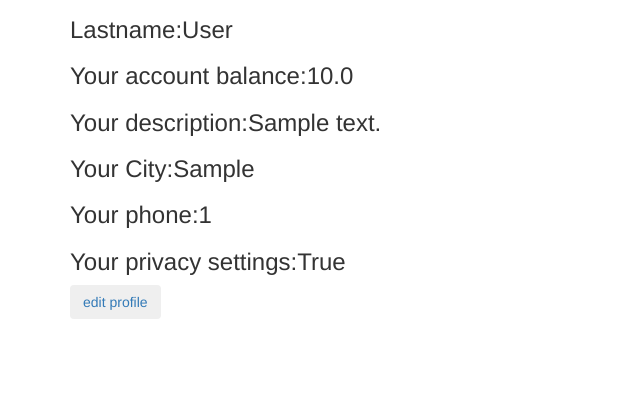
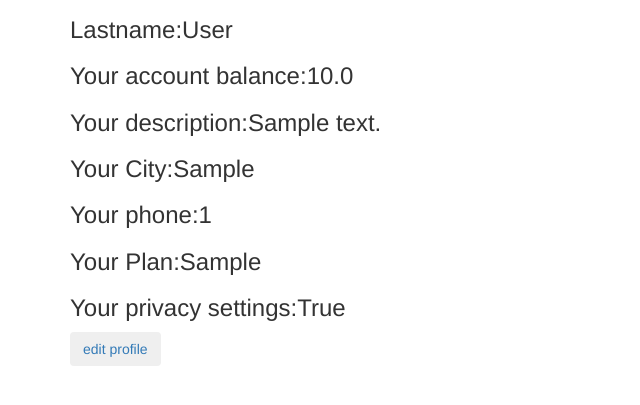
Before and after one commit to profawxhawk/FCS_project_, a Django app: page /profilepage/ in a window 1280 px wide. Shown: the part 294-699 px from the top of the page, without its empty margins (0-640 px from the left). Run offline with Django 3.2, Linux system fonts and the light colour scheme; a user stored in the database is signed in; tables that the repository leaves empty hold one stand-in row (values such as "Sample post"); some libraries are stand-ins or nearby versions.

Commit message:
premium user done

```diff
--- a/fcs_project/fcs_project/urls.py
+++ b/fcs_project/fcs_project/urls.py
@@ -24,12 +24,12 @@ urlpatterns = [
     path('add_friend/(?P<pk>\d+)',user_views.add_friend,name='add_friend'),
     path('change_password/',user_views.changepass,name='change_password'),
     path('upgrade/',user_views.upgrade,name='upgrade'),
-    path('silver_plan/',user_views.silver_plan,name='silver_plan'),
-    path('gold_plan/',user_views.gold_plan,name='gold_plan'),
+    path('silver_plan/',user_views.silver_plan,name='Silver_plan'),
+    path('gold_plan/',user_views.gold_plan,name='Gold_plan'),
     path('get_silver/',user_views.get_silver,name='get_silver'),
     path('get_gold/',user_views.get_gold,name='get_gold'),
     path('get_platinum/',user_views.get_platinum,name='get_platinum'),
-    path('platinum_plan/',user_views.platinum_plan,name='platinum_plan'),
+    path('platinum_plan/',user_views.platinum_plan,name='Platinum_plan'),
     path('editprofile/',user_views.editprofile,name='editprofile'),
     path('profilepage/',user_views.profilepage,name='profilepage'),
     path('options/',user_views.options,name='useroptions'),
--- a/fcs_project/templates/users/gold_plan.html
+++ b/fcs_project/templates/users/gold_plan.html
@@ -15,7 +15,6 @@
 	<div class="container">
 	Gold Plan<br><br>
 	Current account balance: {{user.account_balance}}<br><br>
-	{{user.premium_user}}<br><br>
 	Balance after payment: {{ user.account_balance|add:"-100" }}<br><br>
 	{% if not user.premium_user %}
 	<button class="btn btn-outline-info" type="submit"><a href="{% url 'get_gold' %}">Proceed with payment</a></button>
--- a/fcs_project/templates/users/profilepage.html
+++ b/fcs_project/templates/users/profilepage.html
@@ -15,6 +15,7 @@
         <p><h3>Your description:{{user.userprofile.description}}</h3></p>
         <p><h3>Your City:{{user.userprofile.city}}</h3></p>
         <p><h3>Your phone:{{user.userprofile.phone}}</h3></p>
+        <p><h3>Your Plan:{{plan.0}}</h3></p>
         <p><h3>Your privacy settings:{{user.userprofile.privacy}}</h3></p>
         <button class="btn btn-outline-info" type="submit"><a href="{% url 'editprofile' %}">edit profile</a></button>
     </p>
--- a/fcs_project/templates/users/silver_plan.html
+++ b/fcs_project/templates/users/silver_plan.html
@@ -15,7 +15,6 @@
 	<div class="container">
 	Silver Plan<br><br>
 	Current account balance: {{user.account_balance}}<br><br>
-	{{user.premium_user}}<br><br>
 	Balance after payment: {{ user.account_balance|add:"-50" }}<br><br>
 	{% if not user.premium_user %}
 	<button class="btn btn-outline-info" type="submit"><a href="{% url 'get_silver' %}">Proceed with payment</a></button>
--- a/fcs_project/templates/users/successful_upgrade.html
+++ b/fcs_project/templates/users/successful_upgrade.html
@@ -4,6 +4,8 @@
 	<title></title>
 </head>
 <body>
-	Successfully Created
+	{{user.premium_user}}
+	Successfully Upgraded
+	<button class="btn btn-outline-info" type="submit"><a href="{% url 'profilepage' %}">Go to profilepage</a></button>
 </body>
 </html>
--- a/fcs_project/users/models.py
+++ b/fcs_project/users/models.py
@@ -34,7 +34,7 @@ def create_profile(sender, **kwargs):
         user_profile = UserProfile.objects.create(user=kwargs['instance'])
 
 class premium_users(models.Model):
-    user = models.ForeignKey(User,on_delete=models.CASCADE)
+    user = models.ForeignKey(User,on_delete=models.CASCADE,unique=True)
     payment_plan = models.CharField(max_length=30,default="Silver")
 
 post_save.connect(create_profile, sender=User)
--- a/fcs_project/users/views.py
+++ b/fcs_project/users/views.py
@@ -133,7 +133,10 @@ def view_friend(request,pk):
 
 @login_required
 def profilepage(request):
-    return render(request,'users/profilepage.html',{'user':request.user})
+    plan=premium_users.objects.values_list('payment_plan', flat=True).filter(user_id=request.user.id)
+    if not plan:
+        plan=["None"]
+    return render(request,'users/profilepage.html',{'user':request.user,'plan':plan})
 
 @login_required
 def editprofile(request):
@@ -183,24 +186,47 @@ def signup(request):
 
 @login_required
 def upgrade(request):
-    return render(request, 'users/upgrade.html')
+    if request.user.premium_user==True:
+        return redirect(reverse('profilepage'))
+    plan=[]
+    if (request.user.account_balance - 50)>=0:
+        plan.append("Silver")
+    if (request.user.account_balance - 100)>=0:
+        plan.append("Gold")
+    if (request.user.account_balance - 150)>=0:
+        plan.append("Platinum")
+    return render(request, 'users/upgrade.html',{'plans':plan})
 
 @login_required
 def silver_plan(request):
-    x = request.user
-    print(x.premium_user)
+    if request.user.premium_user==True:
+        return redirect(reverse('profilepage'))
+    if (request.user.account_balance-50) < 0 :
+        return redirect(reverse('upgrade'))
     return render(request, 'users/silver_plan.html')
 
 @login_required
 def gold_plan(request):
+    if request.user.premium_user==True:
+        return redirect(reverse('profilepage'))
+    if (request.user.account_balance-100) < 0 :
+        return redirect(reverse('upgrade'))
     return render(request, 'users/gold_plan.html')
 
 @login_required
 def platinum_plan(request):
+    if request.user.premium_user==True:
+        return redirect(reverse('profilepage'))
+    if (request.user.account_balance-150) < 0 :
+        return redirect(reverse('upgrade'))
     return render(request, 'users/platinum_plan.html')
 
 @login_required
 def get_silver(request):
+    if request.user.premium_user==True:
+        return redirect(reverse('profilepage'))
+    if (request.user.account_balance-50) < 0 :
+        return redirect(reverse('upgrade'))
     premium = premium_users()
     premium.user = request.user
     premium.save()
@@ -213,6 +239,10 @@ def get_silver(request):
 
 @login_required
 def get_gold(request):
+    if request.user.premium_user==True:
+        return redirect(reverse('profilepage'))
+    if (request.user.account_balance-100) < 0 :
+        return redirect(reverse('upgrade'))
     premium = premium_users()
     premium.user = request.user
     premium.payment_plan = 'Gold'
@@ -226,6 +256,10 @@ def get_gold(request):
 
 @login_required
 def get_platinum(request):
+    if request.user.premium_user==True:
+        return redirect(reverse('profilepage'))
+    if (request.user.account_balance-150) < 0 :
+        return redirect(reverse('upgrade'))
     premium = premium_users()
     premium.user = request.user
     premium.payment_plan = 'platinum'
```
Also changed, not shown: fcs_project/templates/users/upgrade.html (+3 -5 lines), fcs_project/users/migrations/0011_auto_20191019_1728.py (added).
